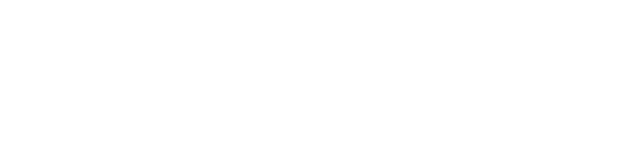
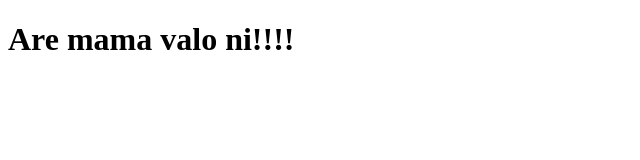
Before and after one commit to Rajib00000/gitChllange, a plain HTML site: page index.html in a window 1280 px wide. Shown: the whole page, without its empty margins (0-640 px from the left). Drawn offline with Linux system fonts and the light colour scheme.

Commit message:
Update index.html

```diff
--- a/index.html
+++ b/index.html
@@ -4,9 +4,11 @@
     <meta charset="UTF-8">
     <meta http-equiv="X-UA-Compatible" content="IE=edge">
     <meta name="viewport" content="width=device-width, initial-scale=1.0">
-    <title>Document</title>
+    <title>Ki Obosta Bondhut</title>
 </head>
 <body>
 
+    <h1>Are mama valo ni!!!!</h1>
+
 </body>
 </html>
```
